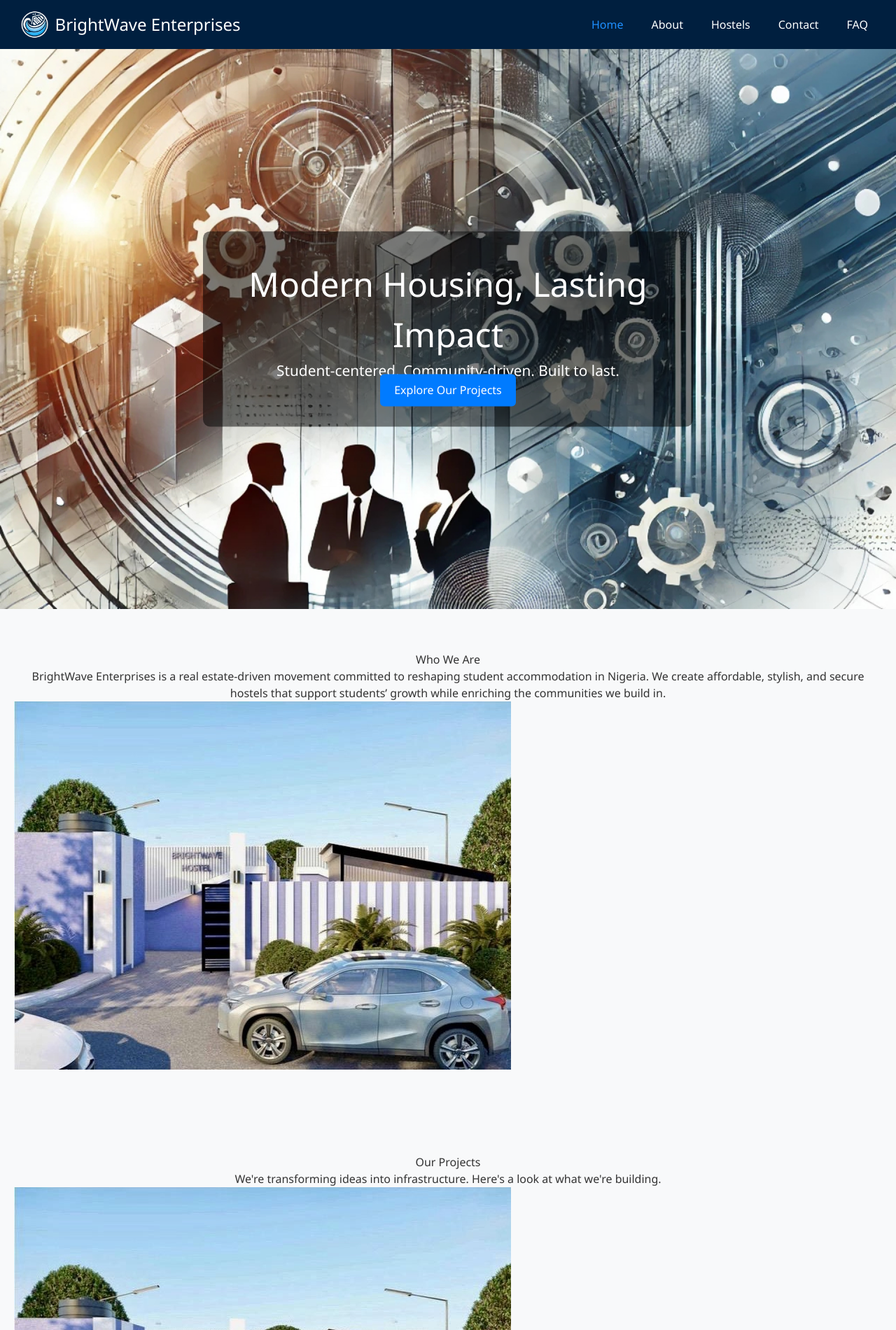
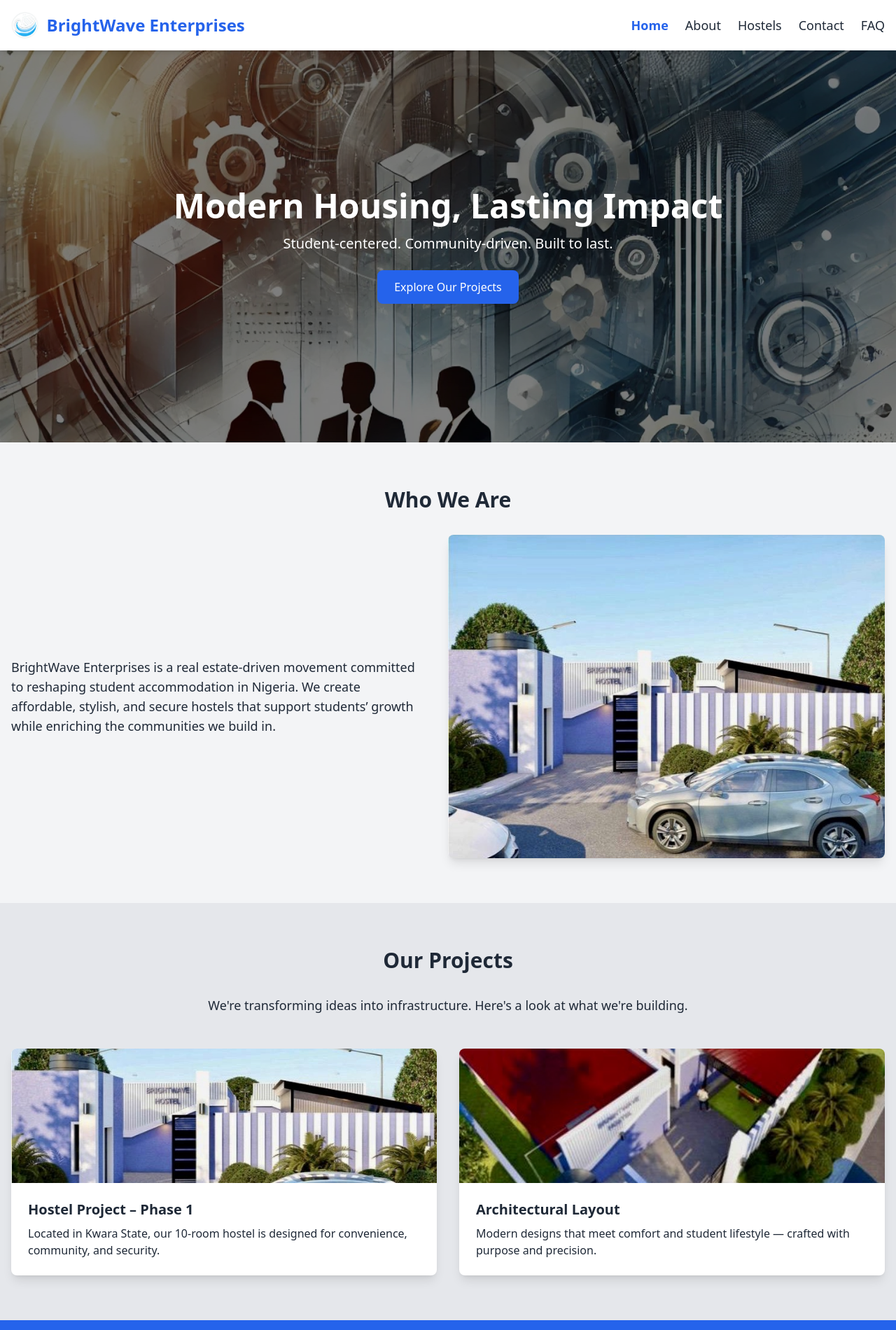
Before and after one commit to Wally0517/BrightWaveWebsite, a plain HTML site: page index.html in a window 1280 px wide. Shown: the top 1900 px of the page at 70% size. Drawn offline with nearby package versions, Linux system fonts and the light colour scheme.

Commit message:
Update index.html

```diff
--- a/index.html
+++ b/index.html
@@ -5,86 +5,110 @@
   <meta name="viewport" content="width=device-width, initial-scale=1.0" />
   <meta name="description" content="BrightWave Enterprises - Affordable, quality student housing in Nigeria." />
   <title>BrightWave Enterprises</title>
-  <link rel="stylesheet" href="/assets/style.css" />
   <link rel="icon" type="image/png" href="/assets/images/brightwave-logo.png" />
+  <script src="https://cdn.tailwindcss.com"></script>
 </head>
-<body>
+<body class="font-sans bg-gray-100 text-gray-800">
 
   <!-- Navigation Bar -->
-  <header>
-    <nav>
-      <h1>
-        <img src="/assets/images/brightwave-logo.png" alt="BrightWave Logo" style="height: 40px;" />
-        BrightWave Enterprises
-      </h1>
-      <div class="menu-toggle">☰</div>
-      <ul>
-        <li><a href="/" class="active">Home</a></li>
-        <li><a href="/about">About</a></li>
-        <li><a href="/hostels">Hostels</a></li>
-        <li><a href="/contact">Contact</a></li>
-        <li><a href="/faq">FAQ</a></li>
+  <header class="bg-white shadow-md sticky top-0 z-50">
+    <nav class="container mx-auto px-4 py-4 flex items-center justify-between">
+      <div class="flex items-center space-x-3">
+        <img src="/assets/images/brightwave-logo.png" alt="BrightWave Logo" class="h-10" />
+        <h1 class="text-2xl font-bold text-blue-600">BrightWave Enterprises</h1>
+      </div>
+      <button class="md:hidden menu-toggle text-2xl" aria-label="Toggle navigation menu">☰</button>
+      <ul class="hidden md:flex space-x-6 text-lg">
+        <li><a href="/" class="text-blue-600 font-semibold">Home</a></li>
+        <li><a href="/about" class="hover:text-blue-600">About</a></li>
+        <li><a href="/hostels" class="hover:text-blue-600">Hostels</a></li>
+        <li><a href="/contact" class="hover:text-blue-600">Contact</a></li>
+        <li><a href="/faq" class="hover:text-blue-600">FAQ</a></li>
       </ul>
     </nav>
+    <ul class="nav-links hidden bg-white shadow-md md:hidden flex-col items-center space-y-4 py-4">
+      <li><a href="/" class="text-blue-600 font-semibold">Home</a></li>
+      <li><a href="/about" class="hover:text-blue-600">About</a></li>
+      <li><a href="/hostels" class="hover:text-blue-600">Hostels</a></li>
+      <li><a href="/contact" class="hover:text-blue-600">Contact</a></li>
+      <li><a href="/faq" class="hover:text-blue-600">FAQ</a></li>
+    </ul>
   </header>
 
   <!-- Hero Section -->
-  <section class="hero">
-    <div class="hero-image" style="background-image: url('/assets/images/who-we-are.jpg');">
-      <div class="hero-overlay">
-        <h1>Modern Housing, Lasting Impact</h1>
-        <p>Student-centered. Community-driven. Built to last.</p>
-        <a href="#projects" class="btn">Explore Our Projects</a>
-      </div>
+  <section class="hero relative h-[70vh] flex items-center justify-center bg-cover bg-center" style="background-image: url('/assets/images/who-we-are.jpg');">
+    <div class="absolute inset-0 bg-black opacity-50"></div>
+    <div class="relative text-center text-white px-4">
+      <h1 class="text-4xl md:text-5xl font-bold mb-4">Modern Housing, Lasting Impact</h1>
+      <p class="text-lg md:text-xl mb-6">Student-centered. Community-driven. Built to last.</p>
+      <a href="#projects" class="inline-block bg-blue-600 text-white px-6 py-3 rounded-lg hover:bg-blue-700 transition">Explore Our Projects</a>
     </div>
   </section>
 
   <!-- About Section -->
-  <section id="about" class="about">
-    <h2>Who We Are</h2>
-    <p>
+  <section id="about" class="container mx-auto px-4 py-16">
+    <h2 class="text-3xl font-bold text-center mb-8">Who We Are</h2>
+    <div class="flex flex-col md:flex-row items-center gap-8">
+      <p class="text-lg md:w-1/2">
         BrightWave Enterprises is a real estate-driven movement committed to reshaping student accommodation in Nigeria.
         We create affordable, stylish, and secure hostels that support students’ growth while enriching the communities we build in.
       </p>
-    <img src="/assets/images/brightwave-project-1.jpg" alt="Our Vision" class="about-img" />
+      <img src="/assets/images/brightwave-project-1.jpg" alt="Our Vision" class="md:w-1/2 rounded-lg shadow-lg" />
+    </div>
   </section>
 
   <!-- Projects Section -->
-  <section id="projects" class="projects">
-    <h2>Our Projects</h2>
-    <p>We're transforming ideas into infrastructure. Here's a look at what we're building.</p>
-    <div class="project-gallery">
-      <div class="project-card">
-        <img src="/assets/images/brightwave-project-1.jpg" alt="BrightWave Hostel Front" />
-        <h3>Hostel Project – Phase 1</h3>
+  <section id="projects" class="bg-gray-200 py-16">
+    <div class="container mx-auto px-4">
+      <h2 class="text-3xl font-bold text-center mb-8">Our Projects</h2>
+      <p class="text-lg text-center mb-12">We're transforming ideas into infrastructure. Here's a look at what we're building.</p>
+      <div class="grid grid-cols-1 md:grid-cols-2 gap-8">
+        <div class="bg-white rounded-lg shadow-lg overflow-hidden">
+          <img src="/assets/images/brightwave-project-1.jpg" alt="BrightWave Hostel Front" class="w-full h-48 object-cover" />
+          <div class="p-6">
+            <h3 class="text-xl font-semibold mb-2">Hostel Project – Phase 1</h3>
             <p>Located in Kwara State, our 10-room hostel is designed for convenience, community, and security.</p>
           </div>
-      <div class="project-card">
-        <img src="/assets/images/brightwave-project-2.jpg" alt="BrightWave Hostel Layout" />
-        <h3>Architectural Layout</h3>
+        </div>
+        <div class="bg-white rounded-lg shadow-lg overflow-hidden">
+          <img src="/assets/images/brightwave-project-2.jpg" alt="BrightWave Hostel Layout" class="w-full h-48 object-cover" />
+          <div class="p-6">
+            <h3 class="text-xl font-semibold mb-2">Architectural Layout</h3>
             <p>Modern designs that meet comfort and student lifestyle — crafted with purpose and precision.</p>
+          </div>
+        </div>
       </div>
     </div>
   </section>
 
   <!-- Call to Action -->
-  <section class="cta">
-    <h2>Interested in Partnering or Investing?</h2>
-    <p>We’re always open to collaborative ideas that align with our mission.</p>
-    <a href="/contact" class="btn">Get In Touch</a>
+  <section class="cta bg-blue-600 text-white py-16 text-center">
+    <h2 class="text-3xl font-bold mb-4">Interested in Partnering or Investing?</h2>
+    <p class="text-lg mb-6">We’re always open to collaborative ideas that align with our mission.</p>
+    <a href="/contact" class="inline-block bg-white text-blue-600 px-6 py-3 rounded-lg hover:bg-gray-100 transition">Get In Touch</a>
   </section>
 
   <!-- Footer -->
-  <footer>
-    <p>&copy; 2025 BrightWave Enterprises. All rights reserved.</p>
+  <footer class="bg-gray-800 text-white py-8">
+    <div class="container mx-auto px-4 text-center">
+      <p class="mb-4">© 2025 BrightWave Enterprises. All rights reserved.</p>
+      <div class="flex justify-center space-x-6">
+        <a href="#" class="hover:text-blue-400">Facebook</a>
+        <a href="#" class="hover:text-blue-400">Twitter</a>
+        <a href="#" class="hover:text-blue-400">Instagram</a>
+      </div>
+    </div>
   </footer>
 
   <!-- Mobile Menu Script -->
   <script>
     document.addEventListener('DOMContentLoaded', () => {
       const toggle = document.querySelector('.menu-toggle');
-      const navLinks = document.querySelector('nav ul');
-      toggle.addEventListener('click', () => navLinks.classList.toggle('active'));
+      const navLinks = document.querySelector('.nav-links');
+      toggle.addEventListener('click', () => {
+        navLinks.classList.toggle('hidden');
+        toggle.textContent = navLinks.classList.contains('hidden') ? '☰' : '✕';
+      });
     });
   </script>
 
```
Lines whose indentation alone changed are shown as unchanged.
